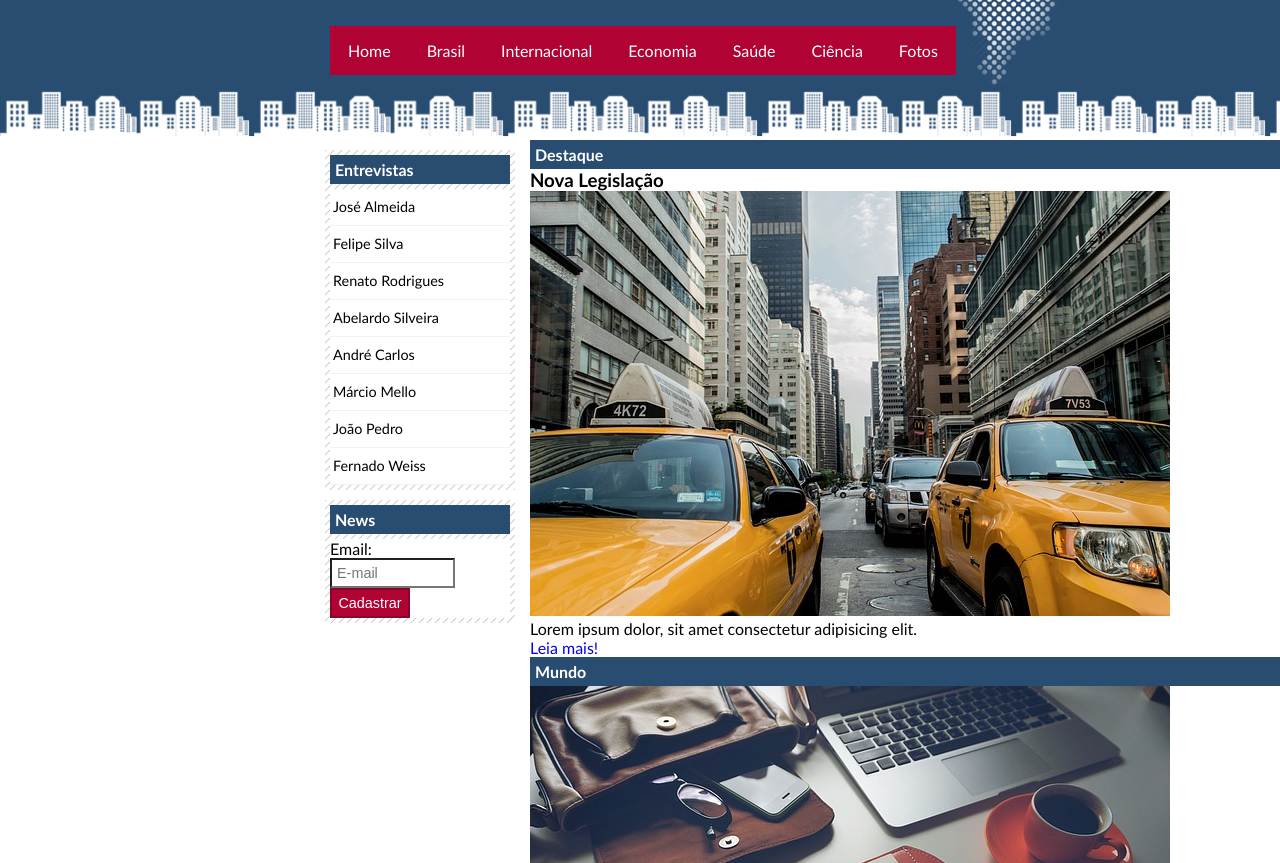
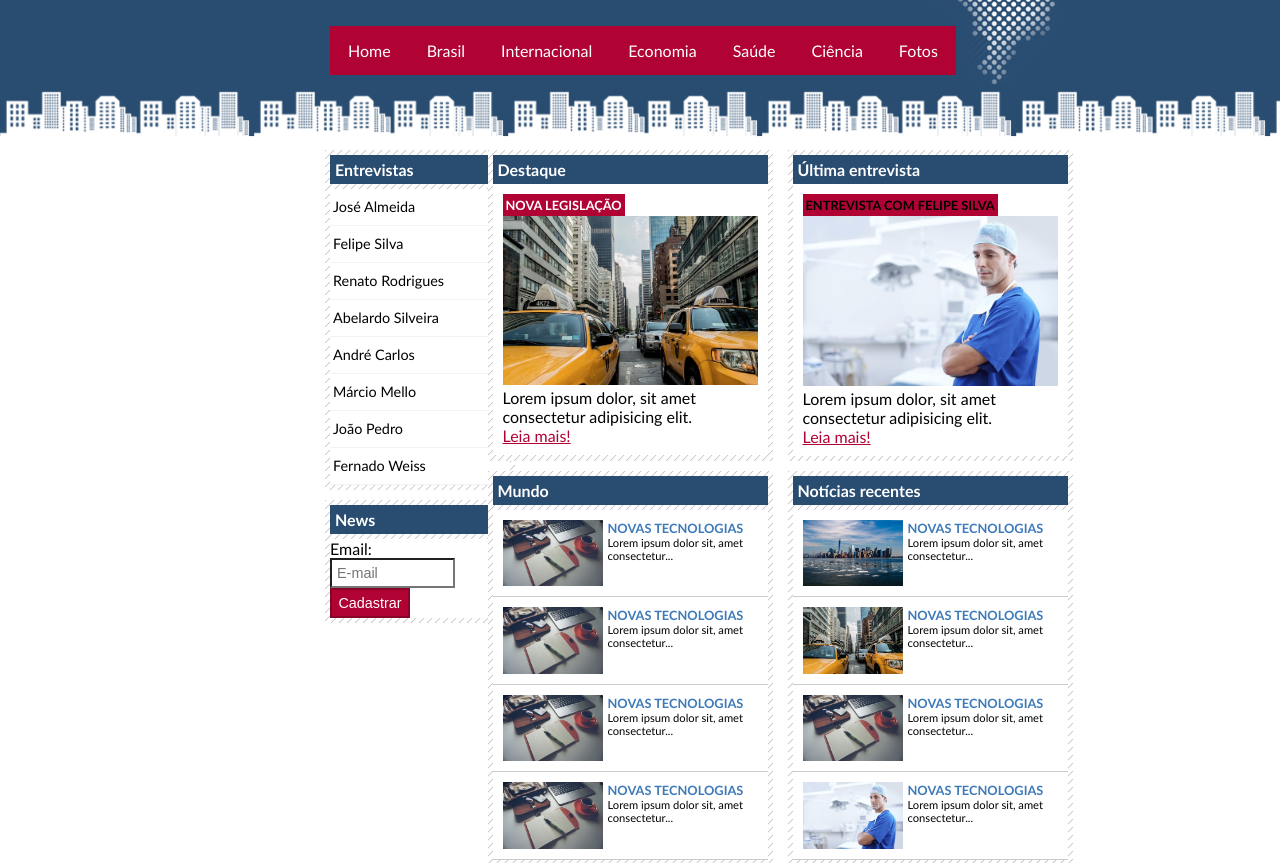
Before and after one commit to CleytonRibeiro38/projeto-html-css-cssgridlayout-responsivo04, a plain HTML site: page index.html in a window 1280 px wide. Shown: the part 89-952 px from the top of the page. Drawn offline with Linux system fonts and the light colour scheme.

Commit message:
Estilizando Content e Footer.

```diff
--- a/css/style.css
+++ b/css/style.css
@@ -57,3 +57,38 @@ label:hover {cursor: pointer;}
 border-bottom: 1px solid #f3f3f3;}
 .entrevistados li a:hover {background: #f9f9f9 url(../imagens/marcador.png) no-repeat left center; padding-left: 20px;
 color: #a1a1a1;}
+/*==========CONTENT==========*/
+.content{
+    display: grid;
+    grid-template-columns: 1fr 1fr;
+    justify-content: center;
+    margin-right: 250px; margin-top: 10px;}
+.content01, .content02, .content03, .content04 {width: 285px; background-image: url(../imagens/fundo-caixa.png);
+padding: 5px;}
+.content01 img, .content02 img, .content03 img, .content04 img {width: 100%;}
+.content01 h3, .content03 h3 {width: fit-content; background-color: #b10333; text-transform: uppercase; font-size: 0.8em;
+padding: 3px;}
+.content01 h3 {color: #fff;}
+.content01 a, .content03 a{ color: #b10333; text-decoration: underline;}
+.content01 a:hover, .content03 a:hover {color: #de003e;}
+.content02{
+    grid-column: 1;
+    grid-row: 2;
+    margin-top: 10px;
+}
+.content03{
+    grid-column: 2;
+    margin-left: 15px;
+}
+.content04 {margin-top: 10px; margin-left: 15px;}
+.fundo-branco {background-color: white; padding: 10px;}
+.fundo-branco02 {display: block; margin-left: 5px;}
+.content02 h2, .content04 h2 {margin-bottom: 5px;}
+.content02 img, .content04 img {width: 100px;}
+.content02 p, .content04 p {color: #000; font-size: 0.7em;}
+.content02 h3, .content04 h3 {text-transform: uppercase; font-size: 0.8em; color: #3e7ab9;}
+.content02 .fundo-branco, .content04 .fundo-branco {display: flex; border-bottom: 1px solid #ccc;}
+.content02 .fundo-branco:hover, .content04 .fundo-branco:hover {background-color: #eee;}
+/*==========FOOTER==========*/
+.footer {background: #294c71; padding: 20px; margin-top: 30px;}
+.footer p {color: #fff; text-align: center;}
```
